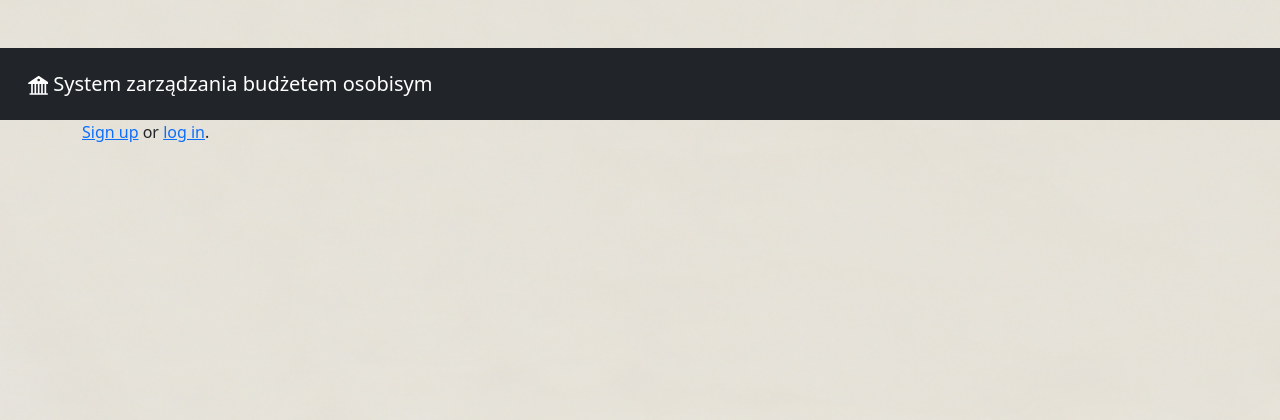
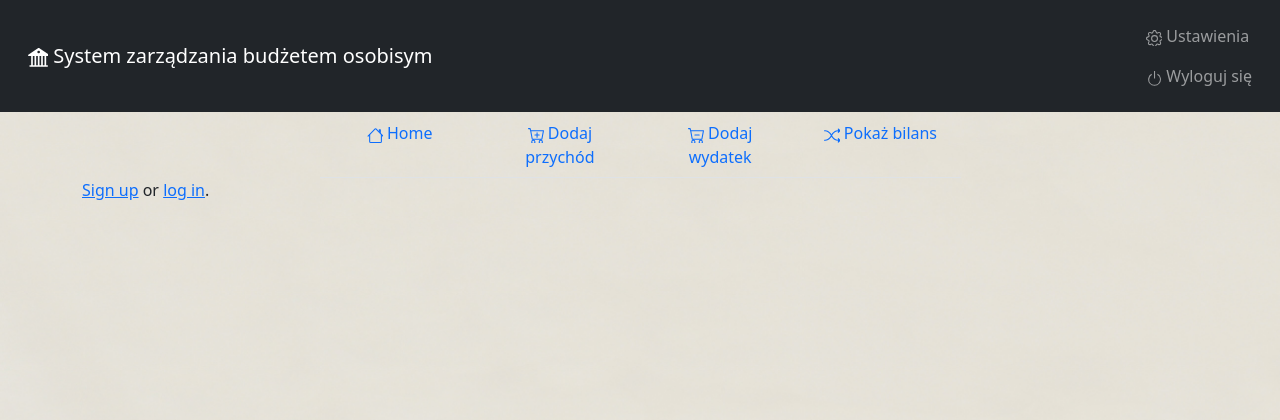
Before and after one commit to ad770/PersonalBudget_MVC, a PHP site: page /posts/ in a window 1280 px wide. Shown: the top 420 px of the page. Run offline with PHP 8.4, Linux system fonts and the light colour scheme; the visitor is signed in with stand-in values (Sample User, id 1); data that the repository does not hold is empty; some libraries are stand-ins or nearby versions.

Commit message:
Improve homepage styles

```diff
--- a/App/Auth.php
+++ b/App/Auth.php
@@ -31,7 +31,6 @@ class Auth
             if ($user->rememberLogin()) {
 
                 setcookie('remember_me', $user->remember_token, $user->expiry_timestamp, '/');
-
             }
         }
     }
@@ -87,6 +86,11 @@ class Auth
         return $_SESSION['return_to'] ?? '/';
     }
 
+    public static function isLoggedIn()
+    {
+        return (isset($_SESSION['user_id']));
+    }
+
     /**
      * Get the current logged-in user, from the session or the remember-me cookie
      *
@@ -97,7 +101,6 @@ class Auth
         if (isset($_SESSION['user_id'])) {
 
             return User::findByID($_SESSION['user_id']);
-
         } else {
 
             return static::loginFromRememberCookie();
@@ -118,7 +121,7 @@ class Auth
             $remembered_login = RememberedLogin::findByToken($cookie);
 
             //if ($remembered_login) {
-            if ($remembered_login && ! $remembered_login->hasExpired()) {
+            if ($remembered_login && !$remembered_login->hasExpired()) {
 
                 $user = $remembered_login->getUser();
 
--- a/App/Controllers/Home.php
+++ b/App/Controllers/Home.php
@@ -20,6 +20,10 @@ class Home extends \Core\Controller
      */
     public function indexAction()
     {
-        View::renderTemplate('Home/index.html');
+        if (Auth::isLoggedIn()) {
+            View::renderTemplate('Home/index.html');
+        } else {
+            View::renderTemplate('Login/new.html');
+        }
     }
 }
--- a/App/Views/Home/index.html
+++ b/App/Views/Home/index.html
@@ -1,4 +1,4 @@
-{% extends 'base.html' %}
+{% extends 'logged.html' %}
 
 {% block title %}Home{% endblock %}
 
--- a/App/Views/Signup/new.html
+++ b/App/Views/Signup/new.html
@@ -48,8 +48,6 @@
 
 {% block body %}
 
-<h1>Sign up</h1>
-
 {% if user.errors is not empty %}
 <p>Errors:</p>
 <ul>
@@ -99,8 +97,7 @@
                     <div class="input-group mb-3 w-50 mx-auto justify-content-center">
                         <button type="submit" class="btn btn-primary mt-3 rounded-pill">Rejestracja</button>
                     </div>
-                    <a href="/password/forgot">Zapomniałeś hasła?</a>
-                    <footer class="mt-3">Nie masz jeszcze konta? <a href="/signup/new">Zarejestruj się</a></footer>
+                    <footer class="mt-3">Masz już konto? <a href="/login/new">Zaloguj się</a></footer>
 
         </form>
     </div>
--- a/App/Views/base.html
+++ b/App/Views/base.html
@@ -40,7 +40,14 @@
     <script src="https://code.jquery.com/jquery-3.1.1.min.js"
         integrity="sha256-hVVnYaiADRTO2PzUGmuLJr8BLUSjGIZsDYGmIJLv2b8=" crossorigin="anonymous"></script>
     <script src="http://ajax.aspnetcdn.com/ajax/jquery.validate/1.15.0/jquery.validate.min.js"></script>
+    <script>
+        $("document").ready(function () {
+            setTimeout(function () {
+                $("div.alert").remove();
+            }, 5000); // 3 secs
 
+        });
+    </script>
     <footer class="page-footer fixed-bottom text-center bg-dark text-white">2022 &#169; Adrian Żuchowski</footer>
 </body>
 
--- a/App/Views/logged.html
+++ b/App/Views/logged.html
@@ -25,7 +25,7 @@
     <div class="row">
         <div class="col-10 col-sm-10 col-md-8 col-lg-7 mx-auto">
             <ul class="nav nav-tabs nav-justified text-center">
-                <li class="nav-item active">
+                <li class="nav-item">
                     <a class="nav-link" aria-current="page" href="/home/index"><svg xmlns="http://www.w3.org/2000/svg"
                             width="1em" height="1em" fill="currentColor" class="bi bi-house" viewBox="0 0 15 15">
                             <path fill-rule="evenodd"
--- a/public/css/styles.css
+++ b/public/css/styles.css
@@ -1,9 +1,6 @@
 body {
-    margin-top: 3em;
-}
-
-body {
-    background-image: url('/public/img/wallpaper.jpg');
+    background-color: whitesmoke;
+    background-image: url('public/img/wallpaper.jpg');
     background-attachment: fixed;
     background-size: cover;
     background-position: 14% 84%;
@@ -18,16 +15,6 @@ body {
     color: red;
     margin-top: 5px;
     margin-bottom: 5px;
-}
-
-
-
-h3 {
-    background-color: RGBa(229, 226, 217, 0.8);
-}
-
-h2 {
-    background-color: RGBa(229, 226, 217, 0.8);
 }
 
 #table_detail {
```
